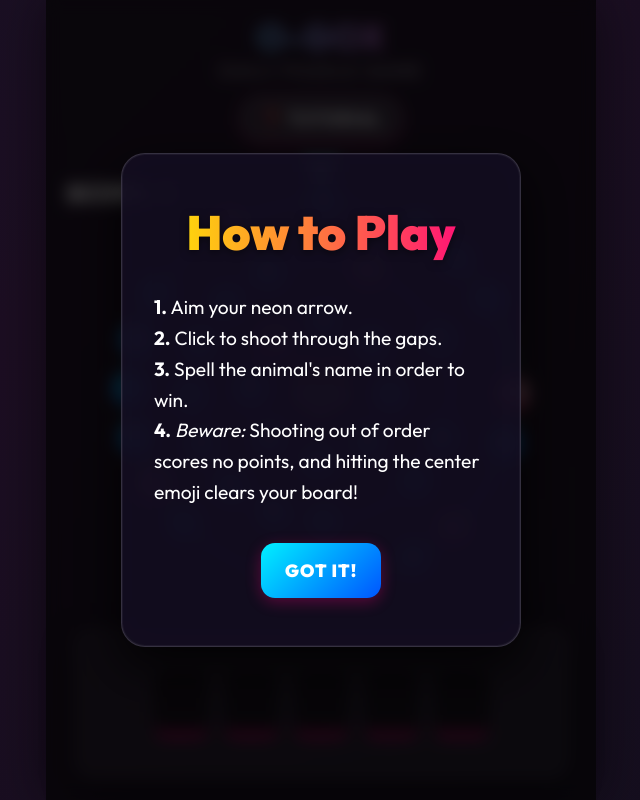
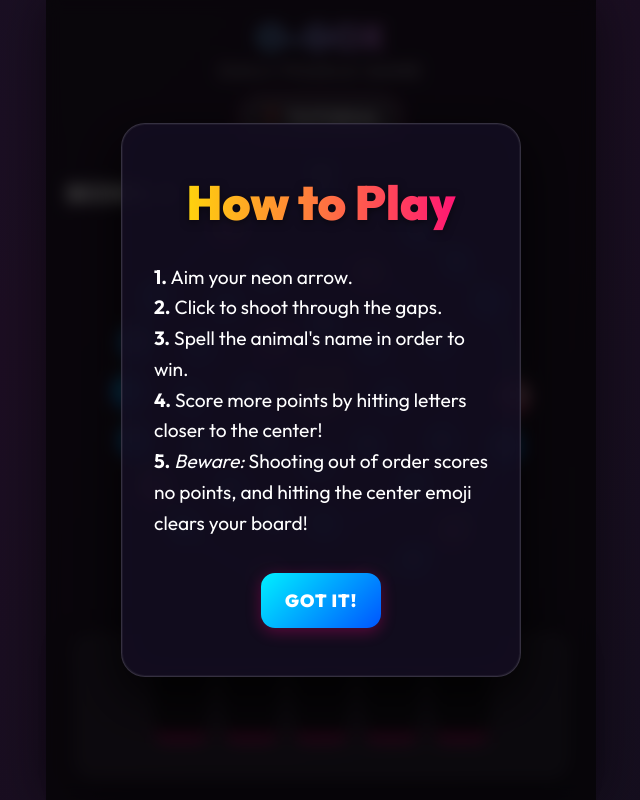
Before and after one commit to papiliokate/O-Gox, a website built with Vite: page index.html in a window 1280 px wide. Both pictures are taken after a click on the button "❓ TUTORIAL". Shown: the whole page, without its empty margins (319-959 px from the left). Built offline with nearby package versions, Linux system fonts and the light colour scheme; no server answers.

Commit message:
Updated tutorial text

```diff
--- a/index.html
+++ b/index.html
@@ -24,7 +24,8 @@
             <strong>1.</strong> Aim your neon arrow.<br>
             <strong>2.</strong> Click to shoot through the gaps.<br>
             <strong>3.</strong> Spell the animal's name in order to win.<br>
-            <strong>4.</strong> <em>Beware:</em> Shooting out of order scores no points, and hitting the center emoji clears your board!
+            <strong>4.</strong> Score more points by hitting letters closer to the center!<br>
+            <strong>5.</strong> <em>Beware:</em> Shooting out of order scores no points, and hitting the center emoji clears your board!
           </p>
           <div style="display: flex; justify-content: center;">
             <button id="btn-close-tutorial" style="background: linear-gradient(135deg, #00f0ff, #0055ff); cursor: none;">Got it!</button>
```
Also changed, not shown: 1 other file.
